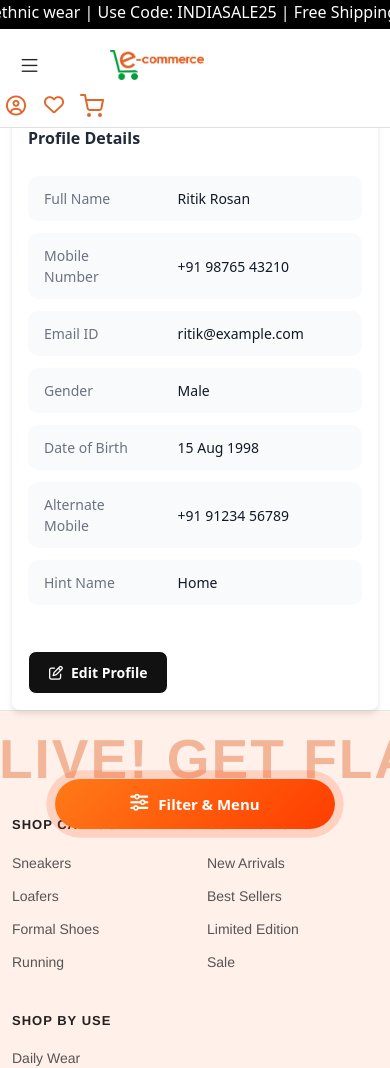
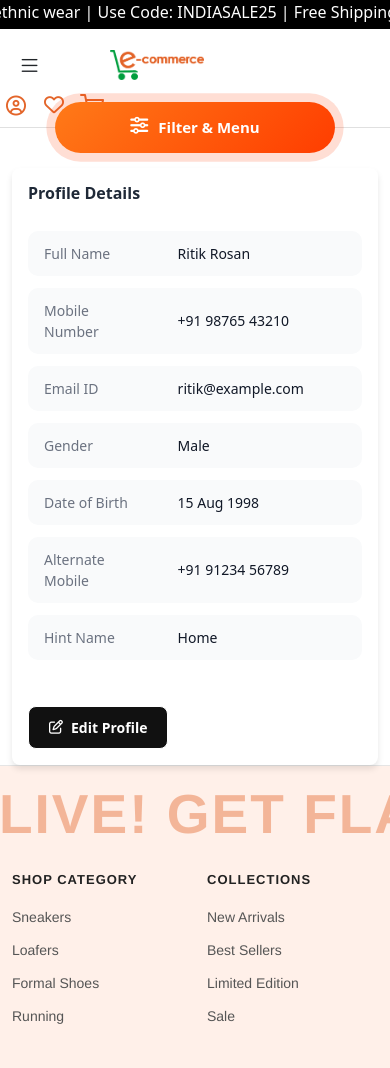
Before and after one commit to OriginInnovation/utkalikart, a PHP site: page /indussupply/profile_page.php in a window 390 px wide. Shown: the top 1068 px of the page. Run offline with PHP 8.4, Linux system fonts and the light colour scheme; some libraries are stand-ins or nearby versions.

Commit message:
Update profile_page.php

```diff
--- a/profile_page.php
+++ b/profile_page.php
@@ -318,7 +318,7 @@
 
         @media (max-width: 767px) {
             .ca-mob-menu-btn {
-                position: fixed;
+                position: relative;
                 bottom: 15px;
                 left: 50%;
                 transform: translateX(-50%);
@@ -418,7 +418,7 @@
         <div class="row mt-5">
 
             <div class="d-md-none mt-5 text-center">
-                <button class="btn ca-mob-menu-btn" type="button"
+                <button class="btn ca-mob-menu-btn mt-1" type="button"
                     data-bs-toggle="offcanvas"
                     data-bs-target="#CA-sidebarOffcanvas"
                     aria-controls="CA-sidebarOffcanvas">
```
